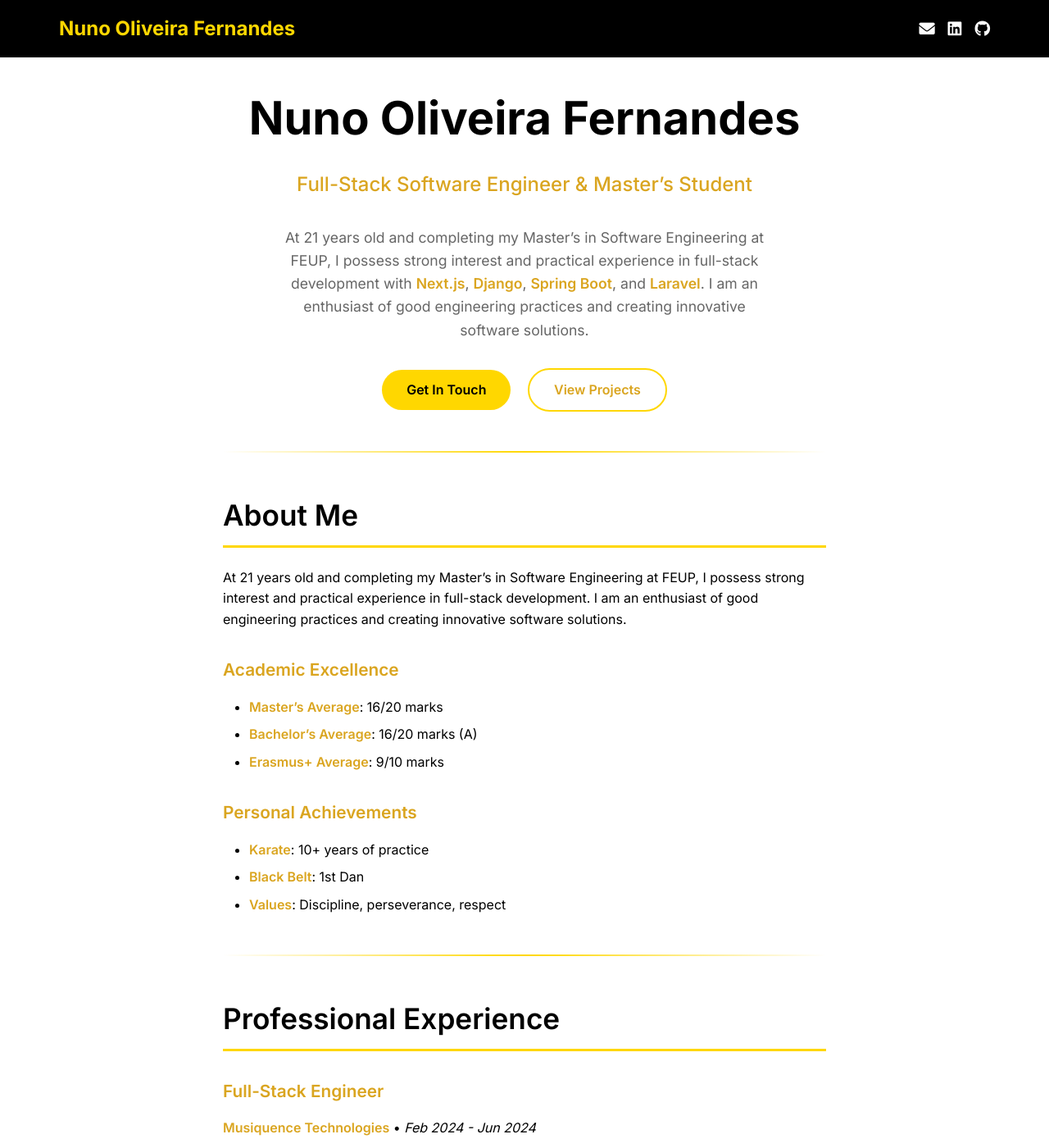
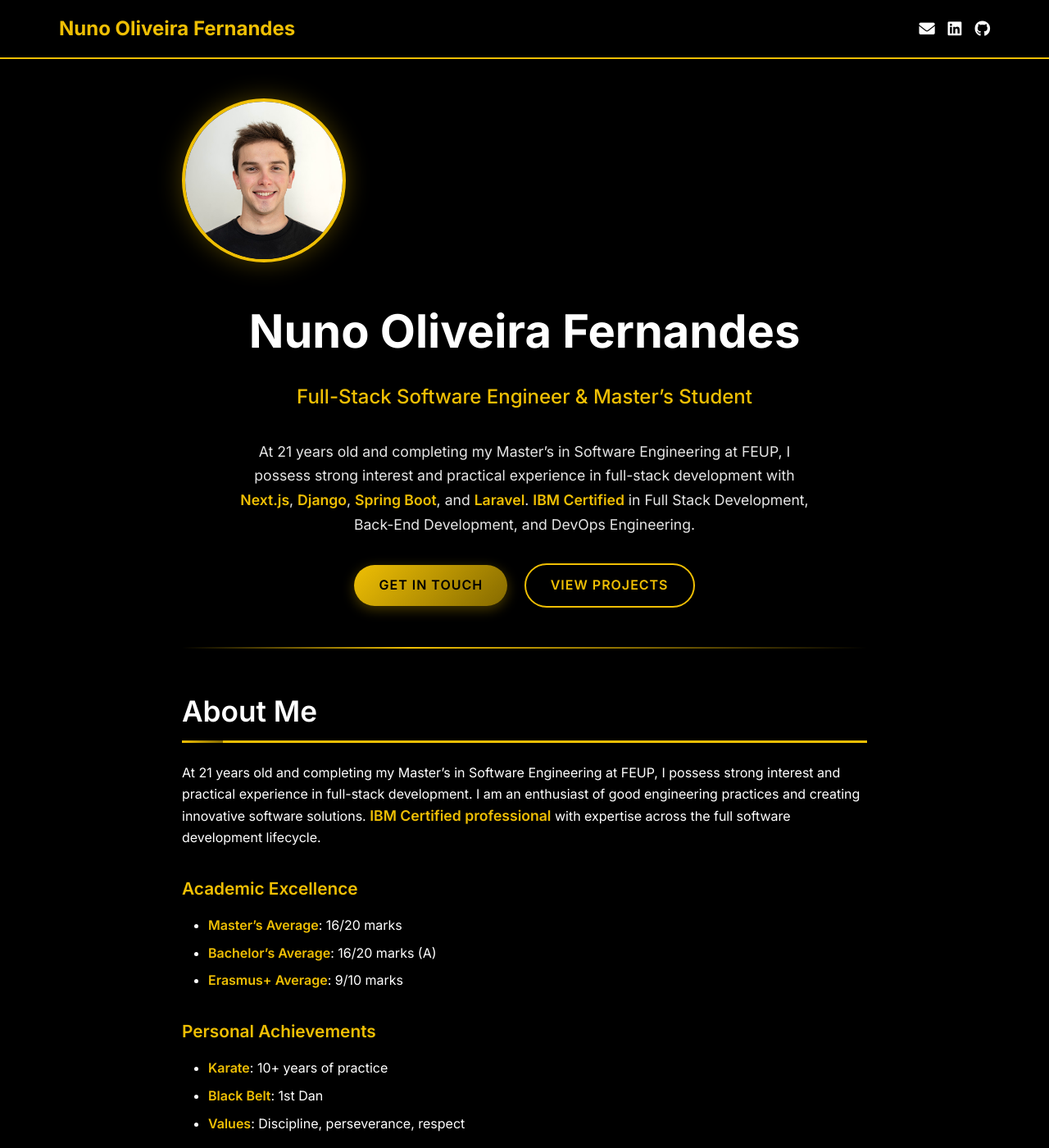
Before and after one commit to NOF03/nof03.github.io, a Jekyll site: the page built from index.md, in a window 1280 px wide and 1400 px high. Shown: the whole window at 82% size. Built offline with Jekyll 4.4.1, drawn with Linux system fonts in a browser that asks for light colours; some of the changed text lies outside the part shown.

Commit message:
feat: enhance personal portfolio with certifications and improved styling

```diff
--- a/_sass/main.scss
+++ b/_sass/main.scss
@@ -1,10 +1,11 @@
-// Variables
+// Updated Color Variables
 $black: #000000;
-$gold: #FFD700;
-$gold-dark: #DAA520;
+$gold: #EFBF04;           // Your specified gold
+$gold-dark: #856A00;      // Your specified gold-dark
 $white: #FFFFFF;
 $gray-light: #F8F9FA;
 $gray-dark: #666666;
+$gray-darker: #333333;
 $font-family: 'Inter', sans-serif;
 
 // Reset
@@ -17,18 +18,20 @@ $font-family: 'Inter', sans-serif;
 body {
   font-family: $font-family;
   line-height: 1.6;
-  color: $black;
-  background-color: $white;
+  color: $white;
+  background-color: $black;  // Changed to black background
 }
 
 // Navigation
 .navbar {
-  background: $black;
+  background: rgba($black, 0.95);
+  backdrop-filter: blur(10px);
   padding: 1rem 0;
   position: fixed;
   top: 0;
   width: 100%;
   z-index: 1000;
+  border-bottom: 2px solid $gold;
 
   .nav-container {
     max-width: 1200px;
@@ -44,6 +47,7 @@ body {
     font-size: 1.5rem;
     font-weight: 700;
     text-decoration: none;
+    transition: color 0.3s ease;
 
     &:hover {
       color: $white;
@@ -69,9 +73,40 @@ body {
 
 // Main Content
 .content {
-  max-width: 800px;
+  max-width: 900px;
   margin: 0 auto;
-  padding: 100px 2rem 2rem;
+  padding: 120px 2rem 2rem;
+}
+
+// Hero Photo Section
+.hero-image-container {
+  text-align: center;
+  margin-bottom: 2rem;
+}
+
+.hero-photo {
+  display: inline-block;
+  position: relative;
+
+  .profile-image {
+    width: 200px;
+    height: 200px;
+    border-radius: 50%;
+    object-fit: cover;
+    border: 4px solid $gold;
+    box-shadow: 0 0 30px rgba($gold, 0.3);
+    transition: all 0.3s ease;
+
+    &:hover {
+      transform: scale(1.05);
+      box-shadow: 0 0 40px rgba($gold, 0.5);
+    }
+
+    @media (max-width: 768px) {
+      width: 150px;
+      height: 150px;
+    }
+  }
 }
 
 // Typography
@@ -79,9 +114,10 @@ h1 {
   &.hero-title {
     font-size: 3.5rem;
     font-weight: 700;
-    color: $black;
+    color: $white;
     text-align: center;
     margin-bottom: 1rem;
+    text-shadow: 2px 2px 4px rgba($black, 0.5);
 
     @media (max-width: 768px) {
       font-size: 2.5rem;
@@ -92,7 +128,7 @@ h1 {
 h2 {
   &.hero-subtitle {
     font-size: 1.5rem;
-    color: $gold-dark;
+    color: $gold;
     text-align: center;
     margin-bottom: 2rem;
     font-weight: 500;
@@ -100,33 +136,53 @@ h2 {
 
   &.section-title {
     font-size: 2.2rem;
-    color: $black;
+    color: $white;
     margin: 3rem 0 1.5rem;
     padding-bottom: 0.5rem;
     border-bottom: 3px solid $gold;
     font-weight: 600;
+    position: relative;
+
+    &::after {
+      content: '';
+      position: absolute;
+      bottom: -3px;
+      left: 0;
+      width: 50px;
+      height: 3px;
+      background: linear-gradient(90deg, $gold, $gold-dark);
+    }
   }
 }
 
 h3 {
-  color: $gold-dark;
+  color: $gold;
   font-size: 1.3rem;
   margin: 2rem 0 1rem;
   font-weight: 600;
 }
 
+h4 {
+  color: $gold-dark;
+  font-size: 1.1rem;
+  margin: 1.5rem 0 0.5rem;
+  font-weight: 500;
+}
+
 // Paragraphs
 p {
   margin-bottom: 1rem;
+  color: $white;
 
   &.hero-description {
     font-size: 1.1rem;
     text-align: center;
-    color: $gray-dark;
+    color: rgba($white, 0.9);
     margin-bottom: 2rem;
-    max-width: 600px;
+    max-width: 700px;
     margin-left: auto;
     margin-right: auto;
+    line-height: 1.7;
   }
 }
 
@@ -139,25 +195,31 @@ p {
   text-decoration: none;
   font-weight: 600;
   transition: all 0.3s ease;
+  text-transform: uppercase;
+  letter-spacing: 1px;
 
   &.btn-primary {
-    background: $gold;
+    background: linear-gradient(135deg, $gold, $gold-dark);
     color: $black;
+    box-shadow: 0 4px 15px rgba($gold, 0.3);
 
     &:hover {
-      background: $gold-dark;
+      background: linear-gradient(135deg, $gold-dark, $gold);
       transform: translateY(-2px);
+      box-shadow: 0 6px 20px rgba($gold, 0.4);
     }
   }
 
   &.btn-secondary {
     border: 2px solid $gold;
-    color: $gold-dark;
+    color: $gold;
+    background: transparent;
 
     &:hover {
       background: $gold;
       color: $black;
       transform: translateY(-2px);
+      box-shadow: 0 4px 15px rgba($gold, 0.3);
     }
   }
 }
@@ -174,39 +236,43 @@ ul, ol {
 
   li {
     margin-bottom: 0.5rem;
+    color: $white;
   }
 }
 
 // Strong text
 strong {
-  color: $gold-dark;
+  color: $gold;
   font-weight: 600;
 }
 
 // Links
 a {
-  color: $gold-dark;
+  color: $gold;
   text-decoration: none;
+  transition: color 0.3s ease;
 
   &:hover {
-    color: $black;
+    color: $white;
     text-decoration: underline;
   }
 }
 
 // Code blocks
 code {
-  background: $gray-light;
+  background: rgba($gold, 0.1);
+  color: $gold;
   padding: 0.2rem 0.4rem;
   border-radius: 4px;
   font-family: 'Courier New', monospace;
+  border: 1px solid rgba($gold, 0.2);
 }
 
 // Horizontal rules
 hr {
   border: none;
   height: 2px;
-  background: linear-gradient(to right, transparent, $gold, transparent);
+  background: linear-gradient(to right, transparent, $gold, $gold-dark, transparent);
   margin: 3rem 0;
 }
 
@@ -216,7 +282,31 @@ blockquote {
   padding-left: 1rem;
   margin: 1rem 0;
   font-style: italic;
-  color: $gray-dark;
+  color: rgba($white, 0.8);
+  background: rgba($gold, 0.05);
+  padding: 1rem;
+  border-radius: 4px;
+}
+
+// Certification badges/emojis
+.section-title + p {
+  strong {
+    font-size: 1.1rem;
+
+    &:before {
+      margin-right: 0.5rem;
+    }
+  }
+}
+
+// Enhanced styling for certifications section
+h3 + p {
+  strong {
+    display: block;
+    margin: 1rem 0 0.5rem;
+    font-size: 1.1rem;
+    color: $gold;
+  }
 }
 
 // Tables (if needed)
@@ -224,15 +314,17 @@ table {
   width: 100%;
   border-collapse: collapse;
   margin: 1rem 0;
+  background: rgba($white, 0.05);
 
   th, td {
-    padding: 0.5rem;
-    border: 1px solid $gray-light;
+    padding: 0.75rem;
+    border: 1px solid rgba($gold, 0.2);
     text-align: left;
+    color: $white;
   }
 
   th {
-    background: $gold;
+    background: linear-gradient(135deg, $gold, $gold-dark);
     color: $black;
     font-weight: 600;
   }
@@ -241,17 +333,17 @@ table {
 // Footer
 .footer-text {
   text-align: center;
-  color: $gray-dark;
+  color: rgba($white, 0.7);
   font-style: italic;
   margin-top: 3rem;
   padding-top: 2rem;
-  border-top: 1px solid $gray-light;
+  border-top: 1px solid rgba($gold, 0.3);
 }
 
 // Responsive Design
 @media (max-width: 768px) {
   .content {
-    padding: 80px 1rem 1rem;
+    padding: 100px 1rem 1rem;
   }
 
   .nav-container {
@@ -269,4 +361,25 @@ table {
   h2.section-title {
     font-size: 1.8rem;
   }
+
+  .hero-photo .profile-image {
+    width: 150px;
+    height: 150px;
+  }
 }
+
+// Scroll animations (optional enhancement)
+@keyframes fadeInUp {
+  from {
+    opacity: 0;
+    transform: translateY(30px);
+  }
+  to {
+    opacity: 1;
+    transform: translateY(0);
+  }
+}
+
+.content > * {
+  animation: fadeInUp 0.6s ease-out;
+}
--- a/index.md
+++ b/index.md
@@ -2,6 +2,11 @@
 layout: default
 title: "Full-Stack Software Engineer"
 ---
+
+<div class="hero-photo">
+  <img src="assets/images/profile.jpeg" alt="Nuno Oliveira Fernandes" class="profile-image">
+</div>
+{: .hero-image-container}
 
 # Nuno Oliveira Fernandes
 {: .hero-title}
@@ -9,7 +14,7 @@ title: "Full-Stack Software Engineer"
 ## Full-Stack Software Engineer & Master's Student
 {: .hero-subtitle}
 
-At 21 years old and completing my Master's in Software Engineering at FEUP, I possess strong interest and practical experience in full-stack development with **Next.js**, **Django**, **Spring Boot**, and **Laravel**. I am an enthusiast of good engineering practices and creating innovative software solutions.
+At 21 years old and completing my Master's in Software Engineering at FEUP, I possess strong interest and practical experience in full-stack development with **Next.js**, **Django**, **Spring Boot**, and **Laravel**. **IBM Certified** in Full Stack Development, Back-End Development, and DevOps Engineering.
 {: .hero-description}
 
 [Get In Touch](#contact){: .btn .btn-primary} [View Projects](#projects){: .btn .btn-secondary}
@@ -20,7 +25,7 @@ At 21 years old and completing my Master's in Software Engineering at FEUP, I po
 ## About Me
 {: .section-title}
 
-At 21 years old and completing my Master's in Software Engineering at FEUP, I possess strong interest and practical experience in full-stack development. I am an enthusiast of good engineering practices and creating innovative software solutions.
+At 21 years old and completing my Master's in Software Engineering at FEUP, I possess strong interest and practical experience in full-stack development. I am an enthusiast of good engineering practices and creating innovative software solutions. **IBM Certified professional** with expertise across the full software development lifecycle.
 
 ### Academic Excellence
 - **Master's Average**: 16/20 marks
@@ -31,6 +36,25 @@ At 21 years old and completing my Master's in Software Engineering at FEUP, I po
 - **Karate**: 10+ years of practice
 - **Black Belt**: 1st Dan
 - **Values**: Discipline, perseverance, respect
+
+---
+
+## Licenses & Certifications
+{: .section-title}
+
+### IBM Certified Professional
+**July 2024** • *IBM*
+
+**🏆 Full Stack Software Developer**
+Comprehensive certification covering end-to-end web development, from frontend frameworks to backend APIs and database integration.
+
+**🔧 Back-End Development**
+Advanced backend development practices including server-side programming, database design, API development, and cloud deployment strategies.
+
+**⚙️ DevOps and Software Engineering**
+Modern DevOps practices, CI/CD pipelines, containerization, infrastructure as code, and software engineering best practices.
+
+**Skills Demonstrated**: Full-stack development, backend architecture, DevOps automation, cloud technologies, software engineering principles
 
 ---
 
@@ -65,15 +89,21 @@ Implemented a **Moodle platform** for educational institution with **350+ studen
 
 Innovative solution that creates short clips featuring the most intense emotions from films/series. Developed in **1 week** as part of winning team among 6 competing teams.
 
+**Technologies**: Advanced video processing, emotion detection algorithms
+
 ### eASKKSA
 **Laravel-based Management System**
 
 Website for managing **150+ athletes** and karate examinations, focusing on usability and appealing UI/UX. Also includes promotional website for the association.
 
+**Technologies**: Laravel, MySQL, responsive design
+
 ### PeakPredictions
 **Advanced Betting Platform**
 
 Platform with advanced functionalities including odds tracking and subscriptions. Responsible for **architecture** and **project management**.
+
+**Technologies**: Full-stack development, real-time data processing
 
 ---
 
@@ -81,25 +111,25 @@ Platform with advanced functionalities including odds tracking and subscriptions
 {: .section-title}
 
 ### Programming Languages
-- **JavaScript** - Advanced
-- **Python** - Advanced
+- **JavaScript** - Advanced (IBM Certified)
+- **Python** - Advanced (IBM Certified)
 - **Java** - Intermediate
 - **PHP** - Intermediate
 
 ### Frameworks & Libraries
 - **Frontend**: Next.js, React, React Native, Vite
-- **Backend**: Django, Spring Boot, Laravel
+- **Backend**: Django, Spring Boot, Laravel (IBM Certified)
 - **Game Development**: Unity3D
 
 ### Databases & Cloud
 - **Databases**: Firebase, MySQL, PostgreSQL
-- **Cloud**: Google Cloud Functions, Azure
-- **DevOps**: Docker, Git, GitLab, GitHub
+- **Cloud**: Google Cloud Functions, Azure (IBM Certified)
+- **DevOps**: Docker, Git, GitLab, GitHub (IBM Certified)
 
-### Methodologies
-- Agile, Scrum, Kanban
-- Requirements Engineering
-- Software Architecture
+### Certified Methodologies
+- **DevOps**: CI/CD, Infrastructure as Code (IBM Certified)
+- **Agile**: Scrum, Kanban
+- **Software Engineering**: Requirements Engineering, Architecture Design
 
 ---
 
@@ -130,15 +160,19 @@ Good practices and in-depth understanding of the entire software process, from e
 ## Contact Me
 {: .section-title}
 
-I'm always open to discussing new opportunities and interesting projects.
+I'm always open to discussing new opportunities and interesting projects. **IBM Certified** and ready to tackle challenging full-stack development projects.
 
 **Email**: [{{ site.author.email }}](mailto:{{ site.author.email }})
+
 **Phone**: {{ site.author.phone }}
+
 **LinkedIn**: [{{ site.author.linkedin }}](https://linkedin.com/in/{{ site.author.linkedin }})
+
 **GitHub**: [{{ site.author.github }}](https://github.com/{{ site.author.github }})
+
 **Location**: {{ site.author.location }}
 
 ---
 
-*Built with ❤️ using Jekyll and GitHub Pages*
+*Built with ❤️ using Jekyll and GitHub Pages • IBM Certified Full Stack Developer*
 {: .footer-text}
```
Also changed, not shown: assets/images/profile.jpeg (added).
